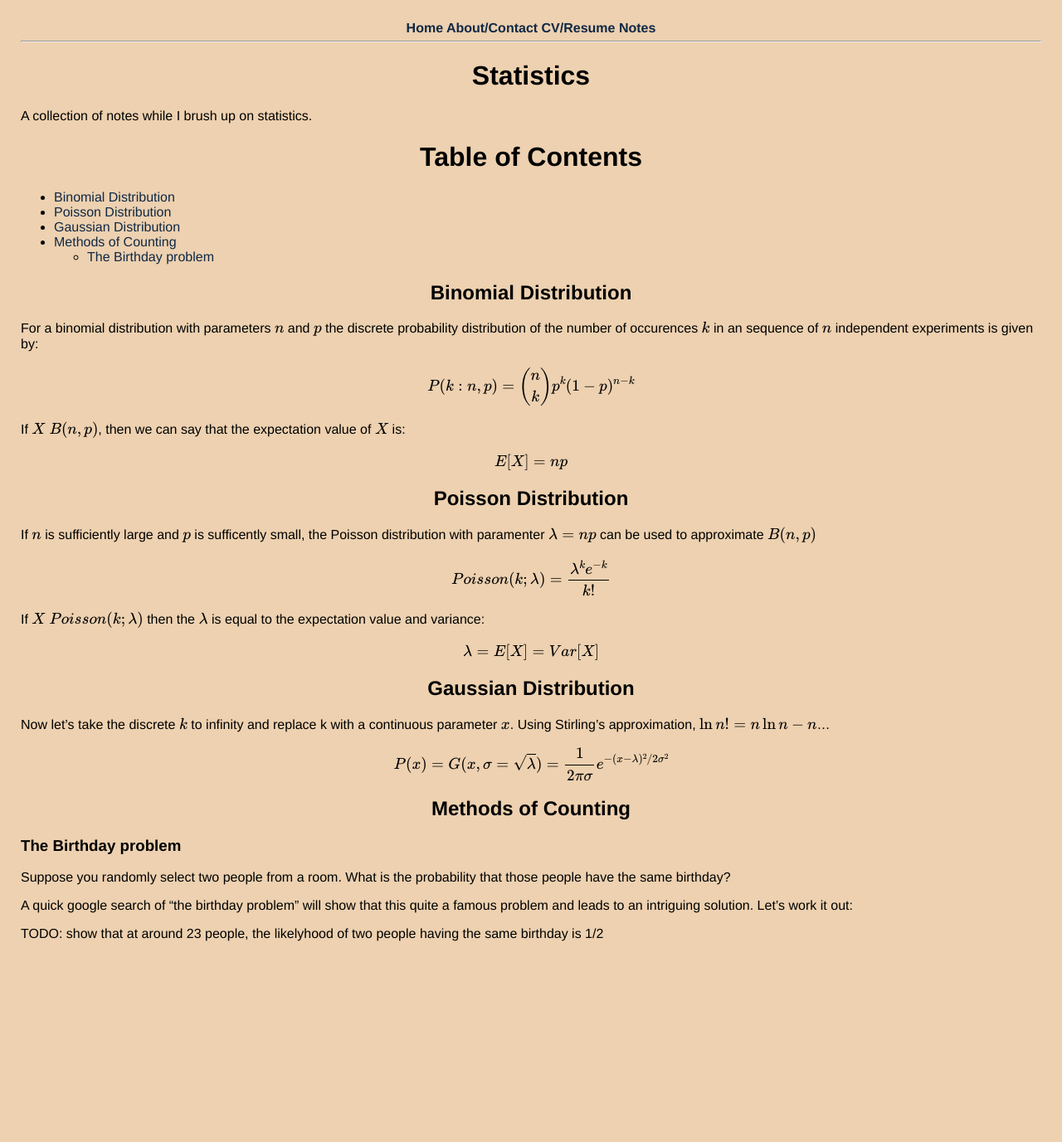
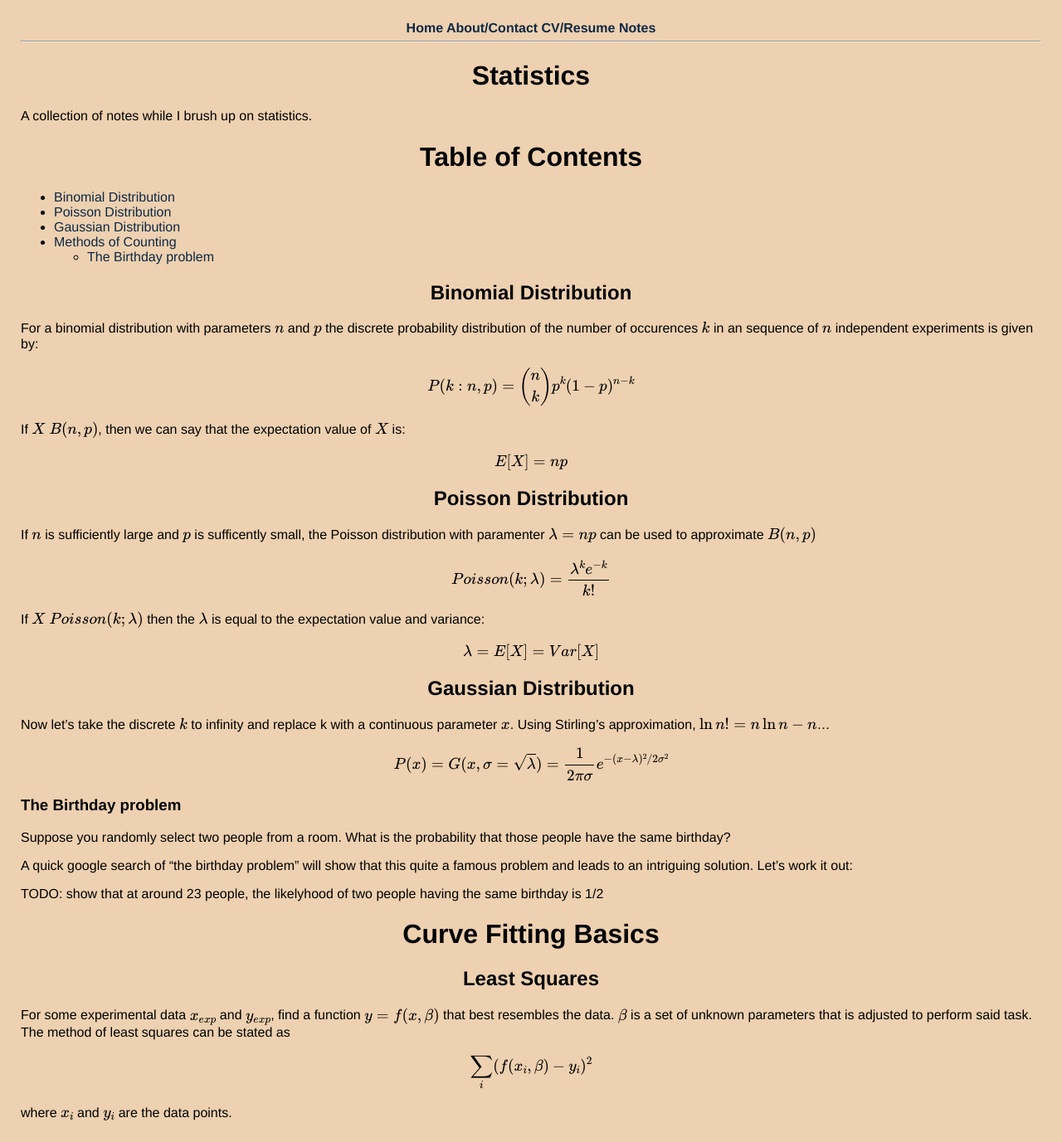
Before and after one commit to thaihangchung7/thaihangchung7.github.io, a Jekyll site: the page built from _notes/statistics.md, in a window 1280 px wide. Shown: the whole page at 83% size. Built offline with Jekyll 4.4.1, drawn with Linux system fonts in a browser that asks for light colours; formulas are drawn with MathJax 3; before the commit the page ends 1160 px from its top, so only the background shows below that.

Commit message:
Added curve fitting gaussian function for spectrum

```diff
--- a/_notes/statistics.md
+++ b/_notes/statistics.md
@@ -38,7 +38,6 @@ Now let's take the discrete $$k$$ to infinity and replace k with a continuous pa
 
 $$P(x) = G(x, \sigma = \sqrt\lambda ) = \frac{1}{2 \pi \sigma} e^{ -( x - \lambda )^2 / 2\sigma^{2}} $$
 
-## Methods of Counting
 
 ### The Birthday problem
 Suppose you randomly select two people from a room. What is the probability that those people have the same birthday?
@@ -46,3 +45,13 @@ Suppose you randomly select two people from a room. What is the probability that
 A quick google search of "the birthday problem" will show that this quite a famous problem and leads to an intriguing  solution. Let's work it out:
 
 TODO: show that at around 23 people, the likelyhood of two people having the same birthday is 1/2
+
+# Curve Fitting Basics
+
+## Least Squares
+
+For some experimental data $$x_{exp}$$ and $$y_{exp}$$, find a function $$y = f(x,\beta)$$ that best resembles the data. $$\beta$$ is a set of unknown parameters that is adjusted to perform said task. The method of least squares can be stated as
+
+$$ \sum_{i} (f(x_{i},\beta) - y_{i})^{2} $$
+
+where $$x_{i}$$ and $$y_{i}$$ are the data points.
```
